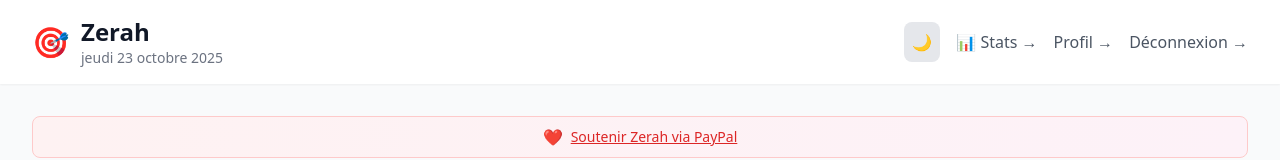
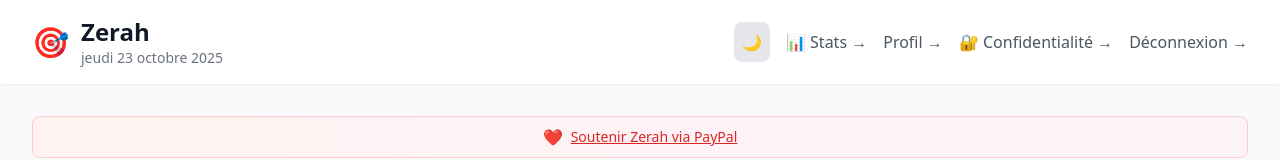
Before and after one commit to wilf974/zerah, a Next.js app: page /dashboard in a window 1280 px wide. Shown: the top 160 px of the page. Built offline with nearby package versions, Linux system fonts and the light colour scheme; no server answers.

Commit message:
feat: Add Settings/Confidentiality link to dashboard navigation
- Add 'ConfidentialitÃ©' link in dashboard header
- Direct access to GDPR settings, data export, and account deletion
- Placed between Profile and Logout for easy access

```diff
--- a/src/app/dashboard/page.tsx
+++ b/src/app/dashboard/page.tsx
@@ -237,6 +237,11 @@ export default function DashboardPage() {
                   Profil →
                 </button>
               </Link>
+              <Link href="/settings">
+                <button className="text-gray-600 dark:text-gray-400 hover:text-gray-900 dark:hover:text-white transition font-medium">
+                  🔐 Confidentialité →
+                </button>
+              </Link>
               <button
                 onClick={handleLogout}
                 className="text-gray-600 dark:text-gray-400 hover:text-gray-900 dark:hover:text-white transition font-medium"
```
